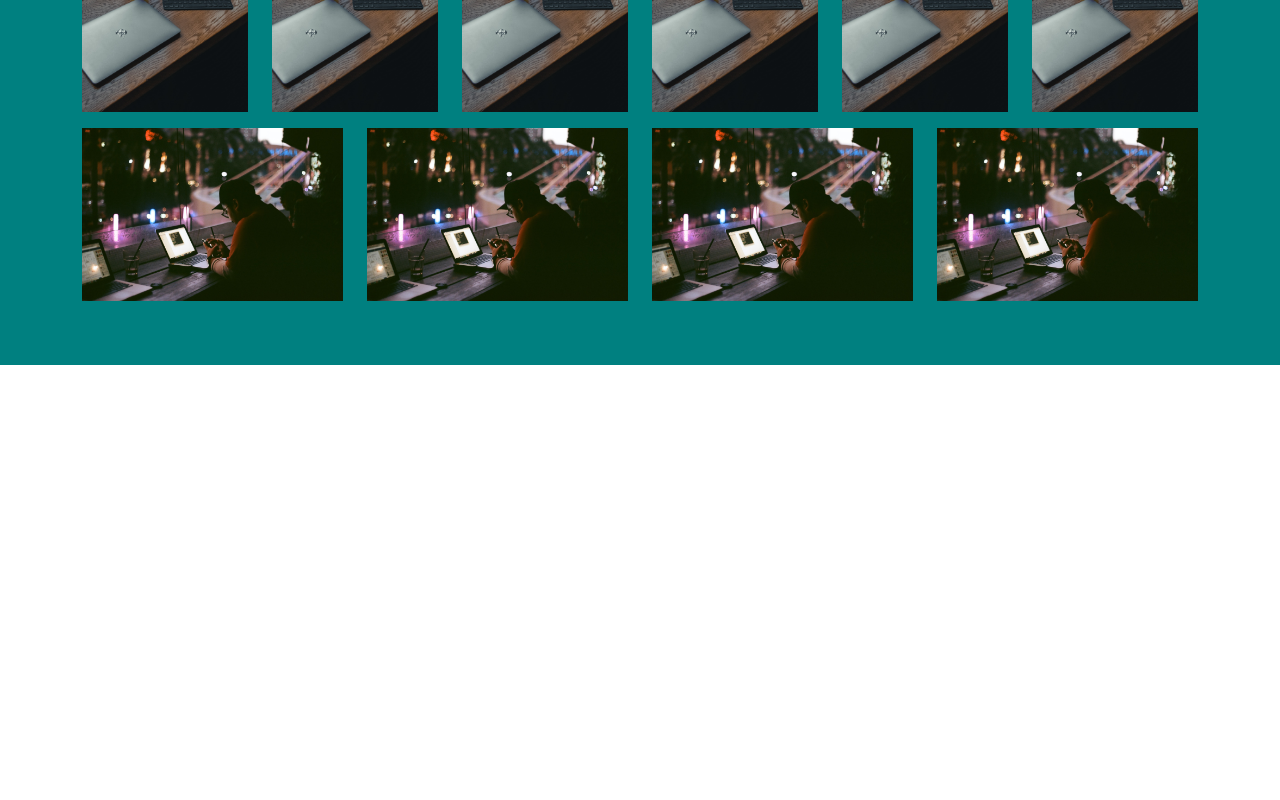
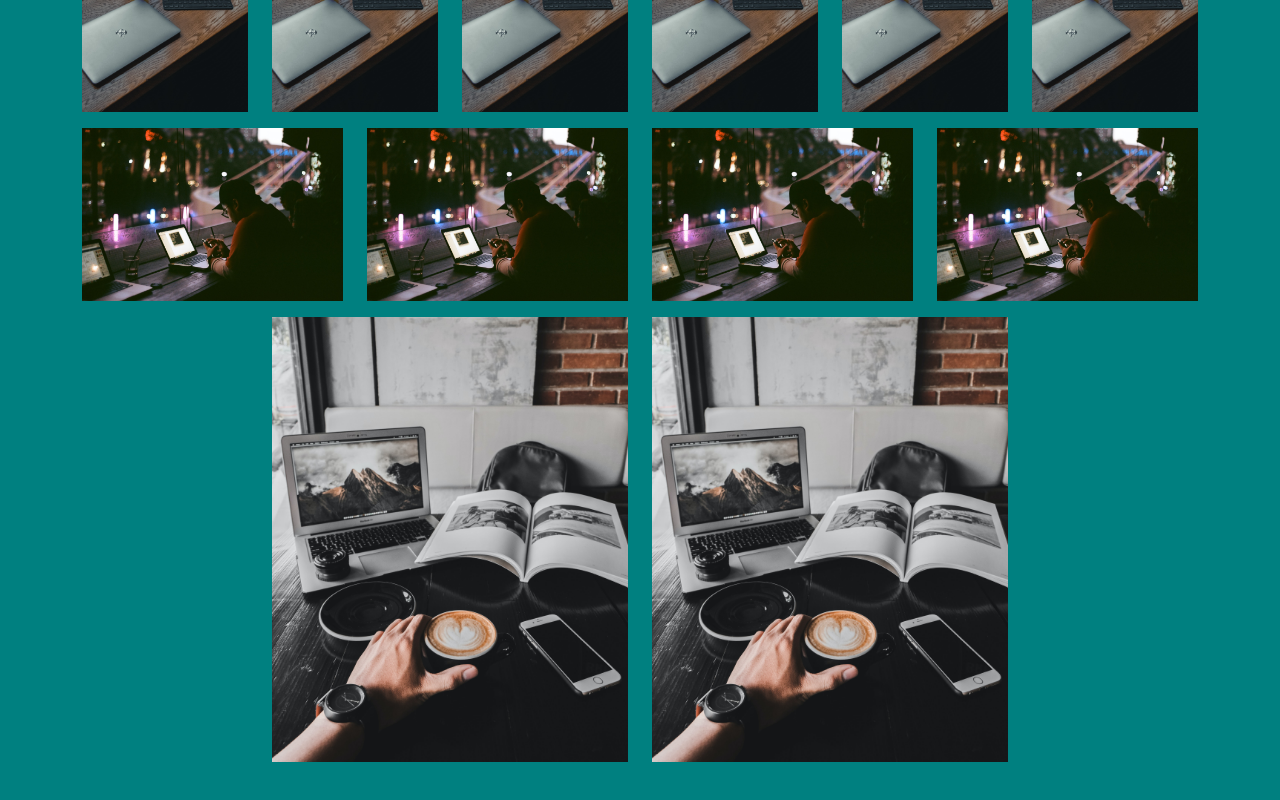
Before and after one commit to Soe-Hok-Gie/grid-sistem, a React (Create React App) app: page / in a window 1280 px wide. Shown: the part 585-1385 px from the top of the page. Before the commit the page ends 950 px from the top, so only its background shows below. Built offline with nearby package versions, Linux system fonts and the light colour scheme.

Commit message:
menambahkan row baru dgn 2 col-4 tapi offset-2. img-fluid berfungsi utk menyusuaikan ukuran gambar dgn parentnya

```diff
--- a/src/components/Galeri.jsx
+++ b/src/components/Galeri.jsx
@@ -44,6 +44,14 @@ const Galeri = () => {
             <img src="./assets/2.png" alt="" class="img-fluid" />
           </div>
         </div>
+        <div className="row">
+          <div className="col-4 offset-2">
+            <img src="./assets/3.png" alt="" class="img-fluid" />
+          </div>
+          <div className="col-4">
+            <img src="./assets/3.png" alt="" class="img-fluid" />
+          </div>
+        </div>
       </div>
     </div>
   );
```
